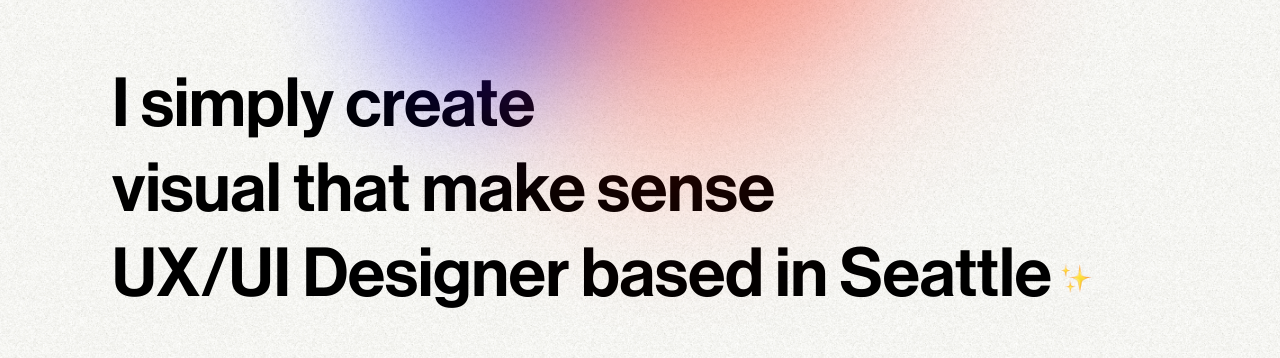
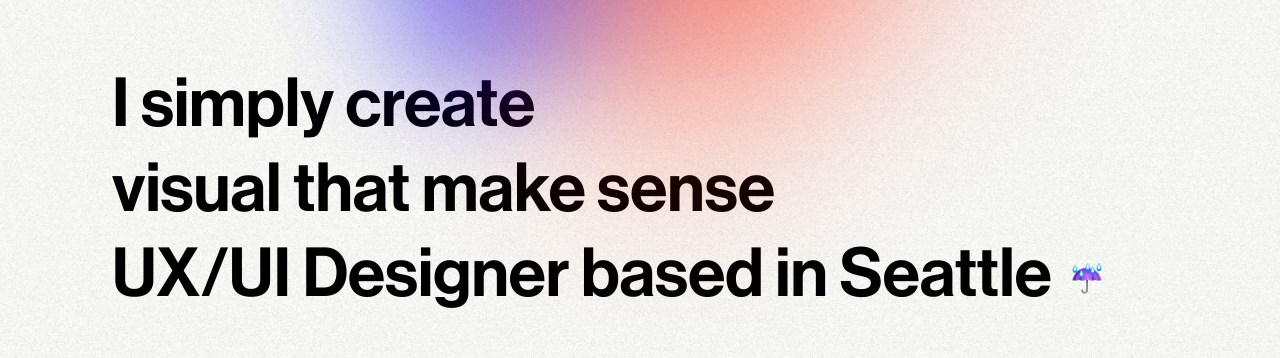
Before and after one commit to mafazaapri/mafazaapri.github.io, a React (Vite) app: page /#/ in a window 1280 px wide. Shown: the part 138-496 px from the top of the page. Built offline with nearby package versions, Linux system fonts and the light colour scheme.

Commit message:
Update Homepage.jsx

```diff
--- a/src/pages/Homepage.jsx
+++ b/src/pages/Homepage.jsx
@@ -27,9 +27,9 @@ const Homepage = () => {
 
               make sense
               <br/>
-              UX/UI Designer based in Seattle
+              UX/UI Designer based in Seattle  <img src="/img/rain.png" className="w-8 inline-block ms-2" />
             </span>
-            <img src="/img/sprinkles.png" className="w-8 inline-block ms-2" />
+
           </div>
           <div className="flex flex-col lg:flex-row justify-between mt-10 lg:mt-16">
             <div className="text-start mb-5 lg:mb-0 lg:max-w-[28rem]">
```
